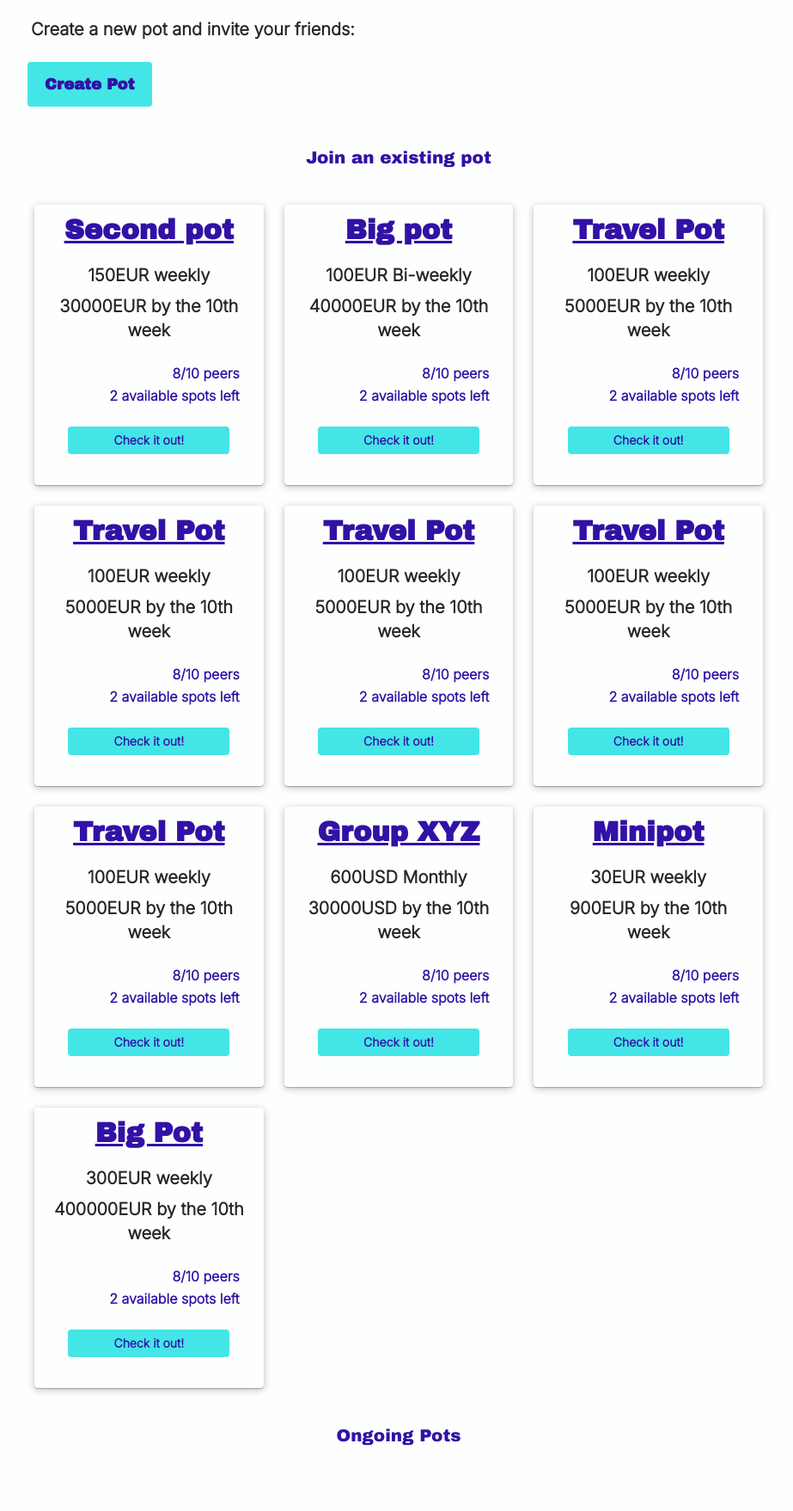
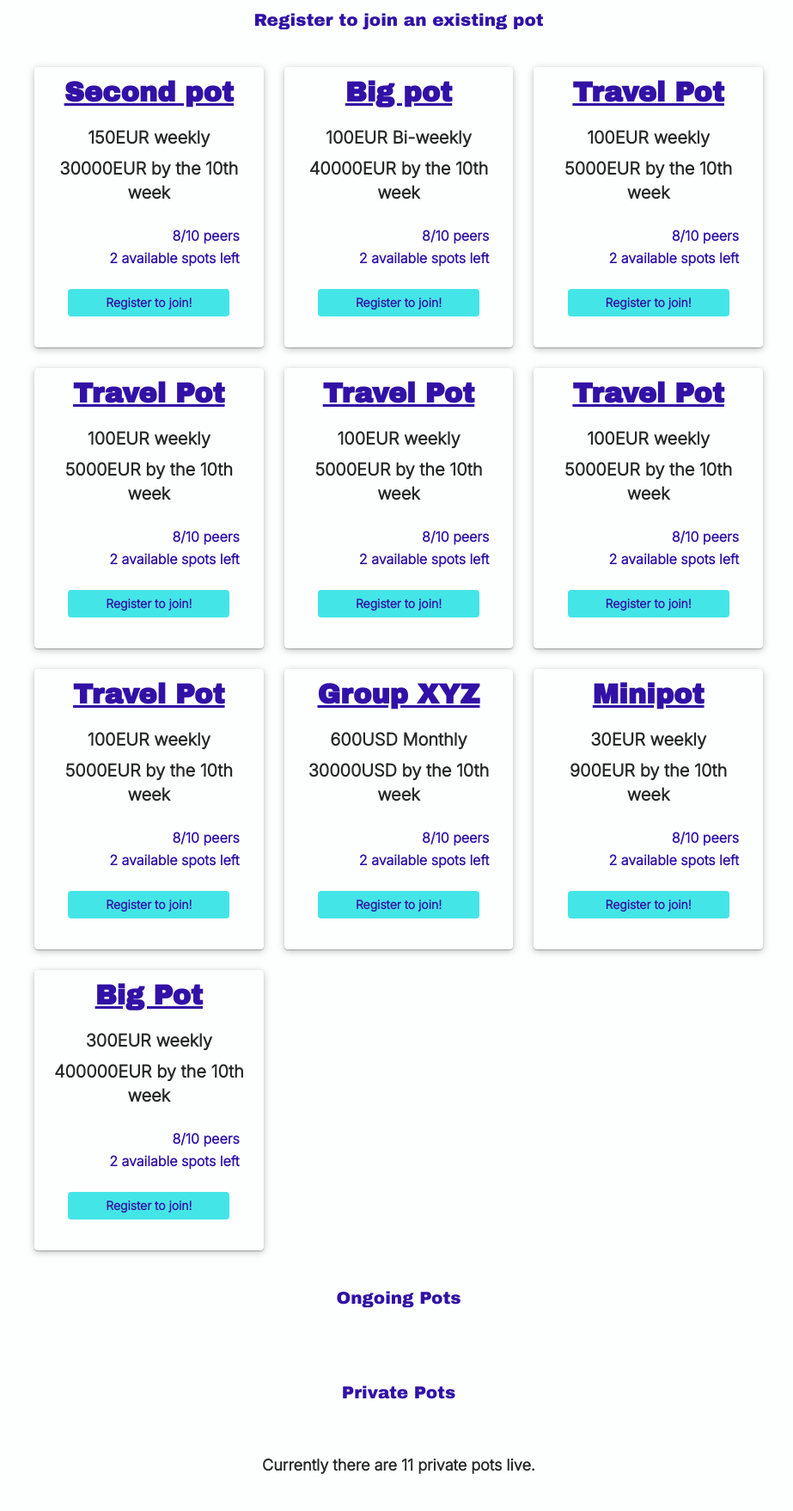
Before and after one commit to AwsSG/revfinance, a Flask app: page /dashboard/ in a window 1280 px wide. Shown: the part 210-1967 px from the top of the page at 86% size, without its empty margins (176-1099 px from the left). Run offline with Flask 3, Linux system fonts and the light colour scheme; style sheets or scripts are compiled from the project's sources; some libraries are stand-ins or nearby versions.

Commit message:
Change dashboard view for logged users

```diff
--- a/app.py
+++ b/app.py
@@ -21,8 +21,8 @@ db = SQLAlchemy(app)
 
 # Association table for users and pots
 user_pots = db.Table('user_pots',
-    db.Column('user_id', db.Integer, db.ForeignKey('Users.id')),
-    db.Column('pot_id', db.Integer, db.ForeignKey('Pots.id'))
+    db.Column('user_id', db.Integer, db.ForeignKey('users.id')),
+    db.Column('pot_id', db.Integer, db.ForeignKey('pots.id'))
     )
 
 
@@ -33,7 +33,7 @@ class Users(db.Model):
     lName = db.Column(db.String(50), nullable=False)
     email = db.Column(db.String(120), nullable=False, unique=True)
     password = db.Column(db.String(120), nullable=False)
-    joined_pots = db.Column(db.Integer, db.ForeignKey('Pots.id'))
+    joined_pots = db.Column(db.Integer, db.ForeignKey('pots.id'))
     # String to return name when something is added to database
     def __repr__(self):
         return '<Name %r>' % self.id
@@ -48,7 +48,7 @@ class Pots(db.Model):
     cycle = db.Column(db.String(50), nullable=False)
     amount = db.Column(db.Integer, nullable=False)
     isPrivate = db.Column(db.Boolean, nullable=False)
-    creator_id = db.Column(db.Integer, db.ForeignKey('Users.id'))
+    creator_id = db.Column(db.Integer, db.ForeignKey('users.id'))
     created_at = db.Column(db.DateTime, default=datetime.utcnow)
     participants = db.Column(db.JSON())
     # String to return name when something is added to database
@@ -82,8 +82,6 @@ def dashboard():
     logged_user = ""
     if "user" in ssn:
         logged_user = ssn["user"]
-    else:
-        return render_template('dashboard.html', pots=public_pots, private_pots=private_pots)
 
     return render_template('dashboard.html', user=logged_user, pots=public_pots, private_pots=private_pots)
 
@@ -116,7 +114,6 @@ def signup():
         try:
             db.session.add(new_user)
             db.session.commit()
-            flash("You have signed up successfully!")
         except SQLAlchemyError as e:
             db.session.rollback()
             error = str(e.__dict__['orig'])
@@ -138,9 +135,11 @@ def login():
                 ssn["user"] = Filtered.fName
                 ssn["user_id"] = Filtered.id
                 flash("Welcome, {}".format(Filtered.fName))
+                print("Correct")
                 return redirect(url_for("dashboard"))
         else:
             flash("Incorrect username and/or password")
+            print("Incorrect username and/or password")
             return redirect(url_for("login"))
 
     return render_template("login.html")
@@ -198,7 +197,6 @@ def create_pot():
             db.session.add(new_pot)
             db.session.commit()
             sendInvites(invite)
-            flash("Pot added successfylly.")
         except SQLAlchemyError as e:
             db.session.rollback()
             error = str(e.__dict__['orig'])
--- a/templates/dashboard.html
+++ b/templates/dashboard.html
@@ -2,7 +2,7 @@
 
 {% block content %}
 
-    {% if user != None %}
+    {% if user != "" %}
     <h1>Welcome, {{ user }}</h1>
 
         <!-- Header with the create pot button -->
@@ -44,11 +44,6 @@
     <h1>Welcome!</h1>
 
 
-    <!-- Header with the create pot button -->
-    <header class="mb-[3rem]">
-      <p class="p-5 mb-4 text-center text-xl font-bold md:text-left">Create a new pot and invite your friends:</p>
-     </header>
-
     <!-- Join to a pot -->
     <h3 class="py-2 text-center border-y-[1px] border-baby-powder">Register to join an existing pot</h3>
     <div id="pots-container" class="grid px-6 grid-cols-1 md:grid-cols-2 xl:grid-cols-3 2xl:grid-cols-4 gap-6 py-[2rem]">
@@ -62,7 +57,7 @@
           <p class="text-end mb-0.5 font-bold mr-3">8/10 peers</p>
           <p class="text-end mb-6 font-bold mr-3">2 available spots left</p>
 
-          <a href="{{ url_for('/signup') }}" class="mx-auto mb-5 py-1.5 bg-fluorescent-blue dark:bg-rajah rounded w-[80%] text-trypan-blue dark:text-raisen-black text-sm font-bold transition-opacity hover:opacity-90 text-center">Register to join!</a>
+          <a href="{{ url_for('signup') }}" class="mx-auto mb-5 py-1.5 bg-fluorescent-blue dark:bg-rajah rounded w-[80%] text-trypan-blue dark:text-raisen-black text-sm font-bold transition-opacity hover:opacity-90 text-center">Register to join!</a>
         </div>
       </article>
       {% endfor %}
@@ -77,5 +72,5 @@
     <h3 class="py-2 mb-[3rem] text-center border-y-[1px] border-baby-powder">Private Pots</h3>
     <p class="px-5 text-center mb-[4rem] font-bold text-lg dark:text-rajah">Currently there are {{ private_pots.count() }} private pots live.</p>
 
-    {% endif %}
+  {% endif %}
 {% endblock %}
```
Also changed, not shown: instance/moneypot.db.
